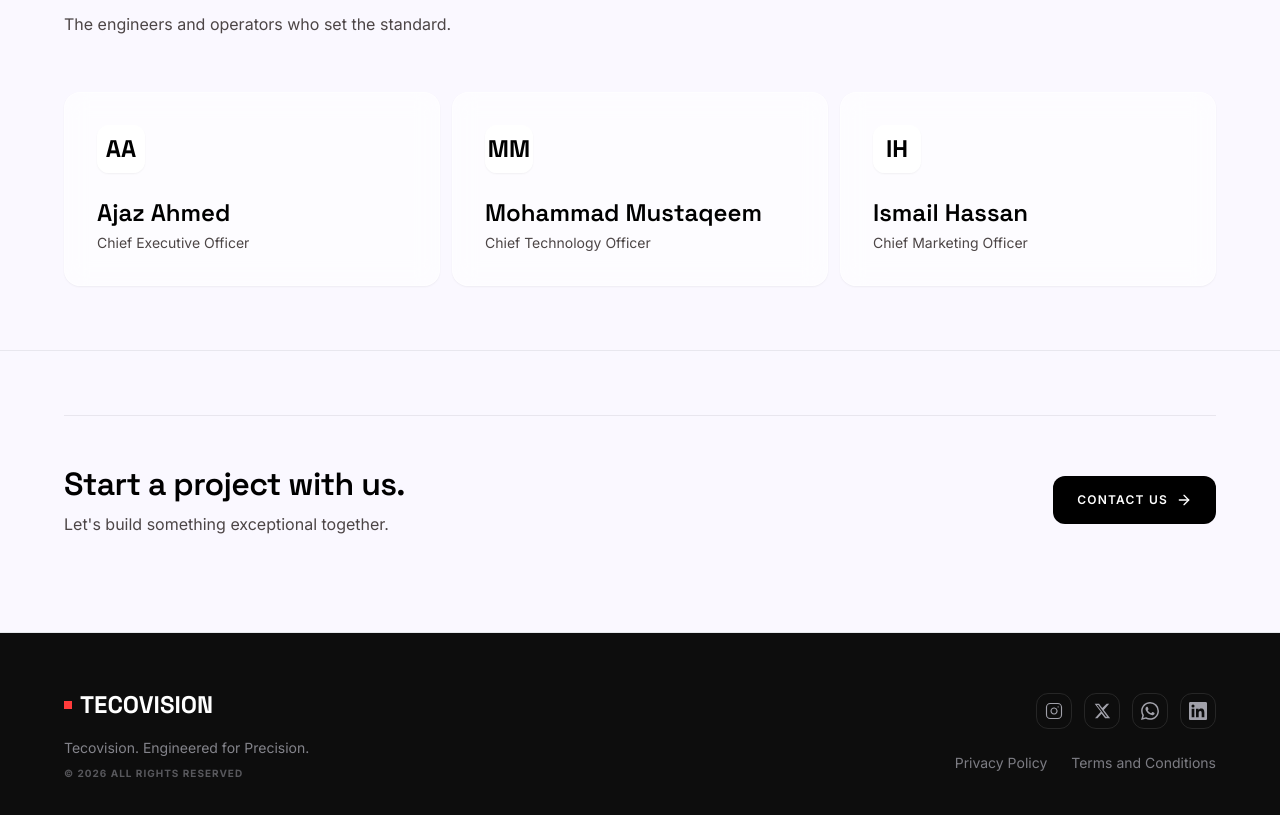
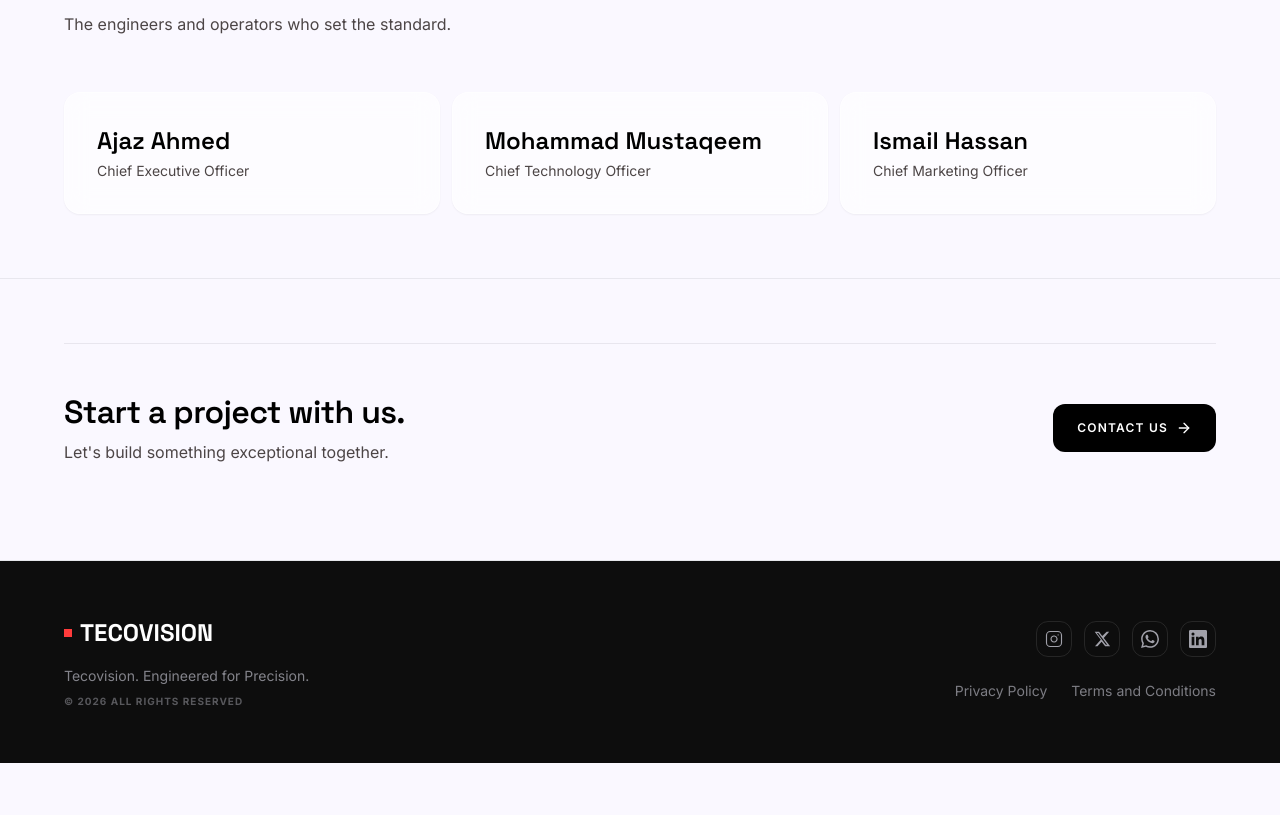
Before and after one commit to Mohammad-Mustaqeem/Tecovision, a React (Vite) app: page /about in a window 1280 px wide. Shown: the part 2124-2939 px from the top of the page. After the commit the page ends 2887 px from the top, so only its background shows below. Built offline with nearby package versions, Linux system fonts and the light colour scheme.

Commit message:
Remove initials avatars from team cards in About page

```diff
--- a/src/pages/About.jsx
+++ b/src/pages/About.jsx
@@ -161,11 +161,6 @@ export default function About() {
               delay={i * 60}
               className="bg-white/60 backdrop-blur-md border border-white/50 rounded-2xl p-8 hover:bg-white/75 transition-all duration-200 group cursor-pointer shadow-sm"
             >
-              <div className="w-12 h-12 bg-white/70 backdrop-blur-sm border border-white/60 rounded-xl mb-6 flex items-center justify-center shadow-sm">
-                <span className="font-grotesk text-headline-lg font-bold text-deep-black">
-                  {name.split(' ').map((n) => n[0]).join('').slice(0, 2)}
-                </span>
-              </div>
               <h3 className="font-grotesk text-headline-lg text-deep-black mb-1">{name}</h3>
               <p className="font-inter text-body-sm text-on-surface-variant">{role}</p>
             </Reveal>
```
